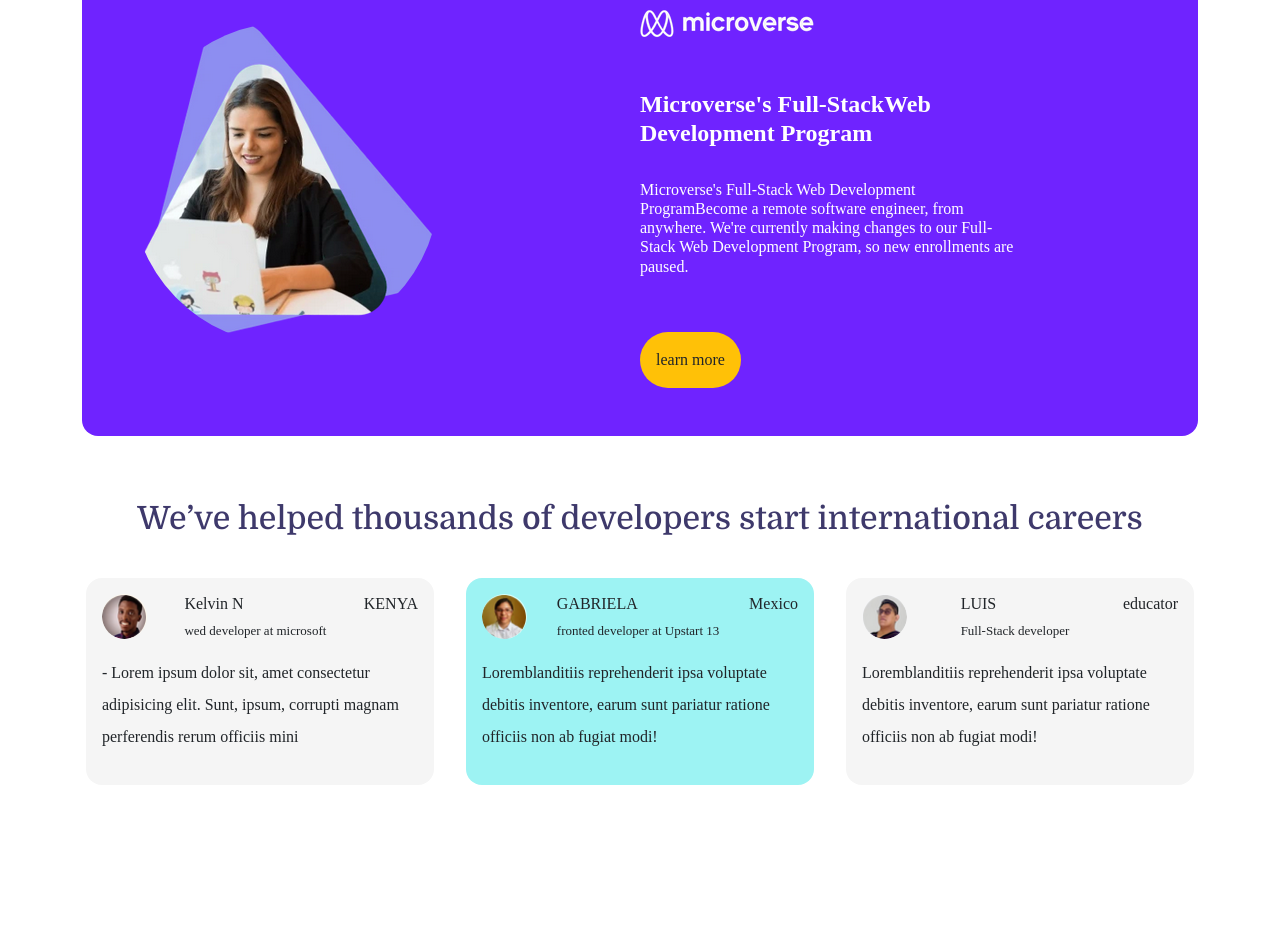
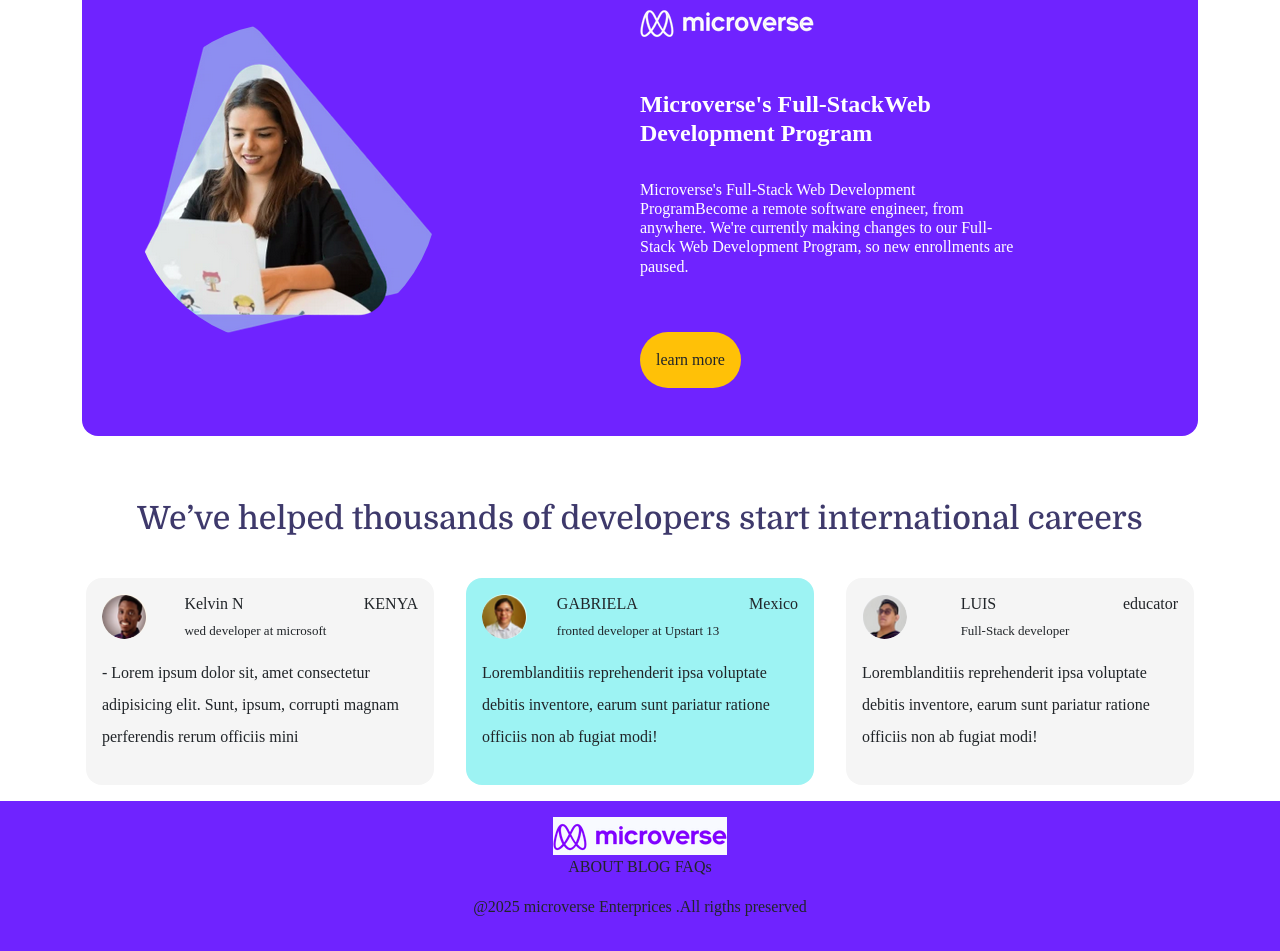
Before and after one commit to johnpaulmaina49-sketch/PAUL, a plain HTML site: page index.html in a window 1280 px wide. Shown: the part 1401-2352 px from the top of the page. Before the commit the page ends 2202 px from the top, so only its background shows below. Drawn offline with nearby package versions, Linux system fonts and the light colour scheme.

Commit message:
added a footer

```diff
--- a/index.html
+++ b/index.html
@@ -69,6 +69,10 @@
       }
       .class{
         font-size: small;
+      }
+      footer{
+        background-color:var(--secondary-color);
+        align-items: center; text-align: center;
       }
 
 
@@ -224,49 +228,13 @@
              </div>
              <p class="  w-70 lh-lg">Loremblanditiis reprehenderit ipsa voluptate debitis inventore, earum sunt pariatur ratione officiis non ab fugiat modi!</p>
         </div>
-
-
-
-
-
-
-
-
-
-
-
-
-
-
-
-
-
-
-
-
-
-
-
-
-
-
-
-
-
-
-
-
-
-
-
-
-
-
-
-
   </div>
 </section>
-
+   <footer class="p-3">
+    <img class="img" src="assets/images/micro.png" alt="logo">
+    <p> ABOUT BLOG FAQs</p>
+    <p>@2025 microverse Enterprices .All rigths preserved</p>
+  </footer>
 
 
 
```
